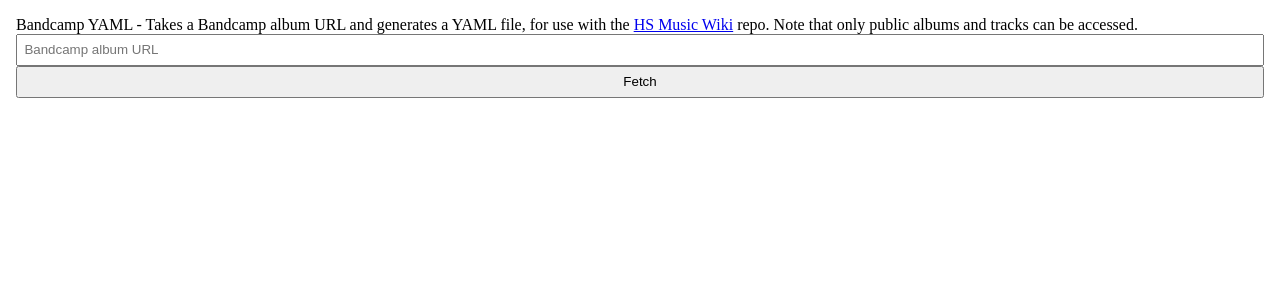
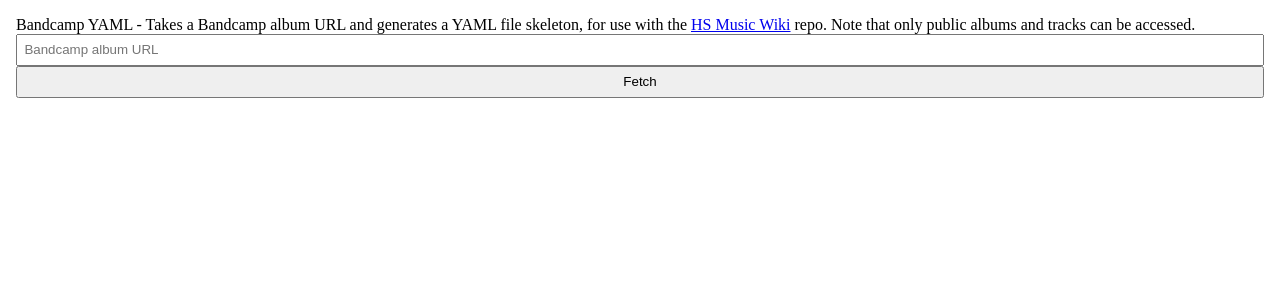
Before and after one commit to circlejourney/bandcamp-yaml, a PHP site: page / in a window 1280 px wide. Shown: the top 300 px of the page. Run offline with PHP 8.4, Linux system fonts and the light colour scheme.

Commit message:
More informative notes 2

```diff
--- a/index.php
+++ b/index.php
@@ -97,7 +97,7 @@
 		</style>
 	</head>
 	<body>
-		<div>Bandcamp YAML - Takes a Bandcamp album URL and generates a YAML file, for use with the <a href="https://github.com/hsmusic">HS Music Wiki</a> repo. Note that only public albums and tracks can be accessed.</div>
+		<div>Bandcamp YAML - Takes a Bandcamp album URL and generates a YAML file skeleton, for use with the <a href="https://github.com/hsmusic">HS Music Wiki</a> repo. Note that only public albums and tracks can be accessed.</div>
 		<input type="text" id="url" placeholder="Bandcamp album URL"></input>
 		<button onclick="fetch()">Fetch</button>
 		<div id="loading" class="hidden">
```
